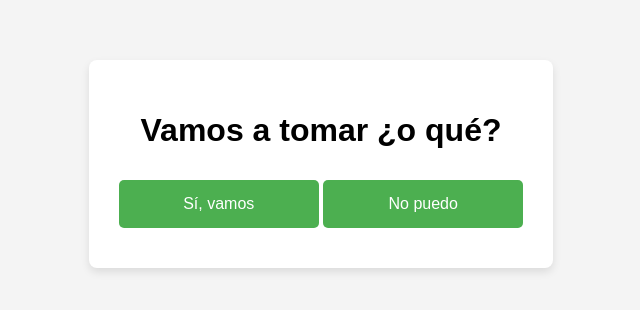
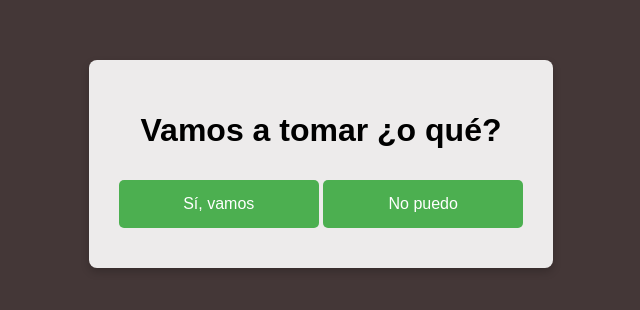
Before and after one commit to jesusimpalomera/personal, a plain HTML site: page index.html in a window 1280 px wide. Shown: the part 236-546 px from the top of the page, without its empty margins (319-959 px from the left). Drawn offline with Linux system fonts and the light colour scheme.

Commit message:
Update styles.css

```diff
--- a/styles.css
+++ b/styles.css
@@ -3,20 +3,23 @@ body {
     font-family: Arial, sans-serif;
     margin: 0;
     padding: 0;
-    background-color: #f4f4f4;
+    background-color: #443737;
     display: flex;
     justify-content: center;
     align-items: center;
     height: 100vh;
+    overflow: hidden;
 }
 
-/* Contenedor principal donde se encuentran el texto y los botones */
+/* Contenedor principal */
 .container {
-    background-color: white;
+    background-color: rgba(255, 255, 255, 0.9); /* Fondo blanco semitransparente */
     padding: 30px;
     border-radius: 8px;
-    box-shadow: 0 4px 8px rgba(0, 0, 0, 0.1);
+    box-shadow: 0 4px 8px rgba(0, 0, 0, 0.2);
     text-align: center;
+    position: relative;
+    z-index: 2;
 }
 
 /* Estilo para los botones */
@@ -38,9 +41,28 @@ button:hover {
     background-color: #45a049;
 }
 
-/* Estilo para el mensaje cuando el usuario presiona "No puedo" */
+/* Estilo para el mensaje */
 .jodeteeeeee {
     font-size: 30px;
     color: #FF5733;
     font-weight: bold;
 }
+
+/* Estilo para los emojis de cerveza */
+.beer-emoji {
+    position: absolute;
+    font-size: 2rem;
+    animation: fall linear infinite;
+}
+
+/* Animación de caída de los emojis */
+@keyframes fall {
+    0% {
+        transform: translateY(-100px);
+        opacity: 1;
+    }
+    100% {
+        transform: translateY(100vh);
+        opacity: 0;
+    }
+}
```
